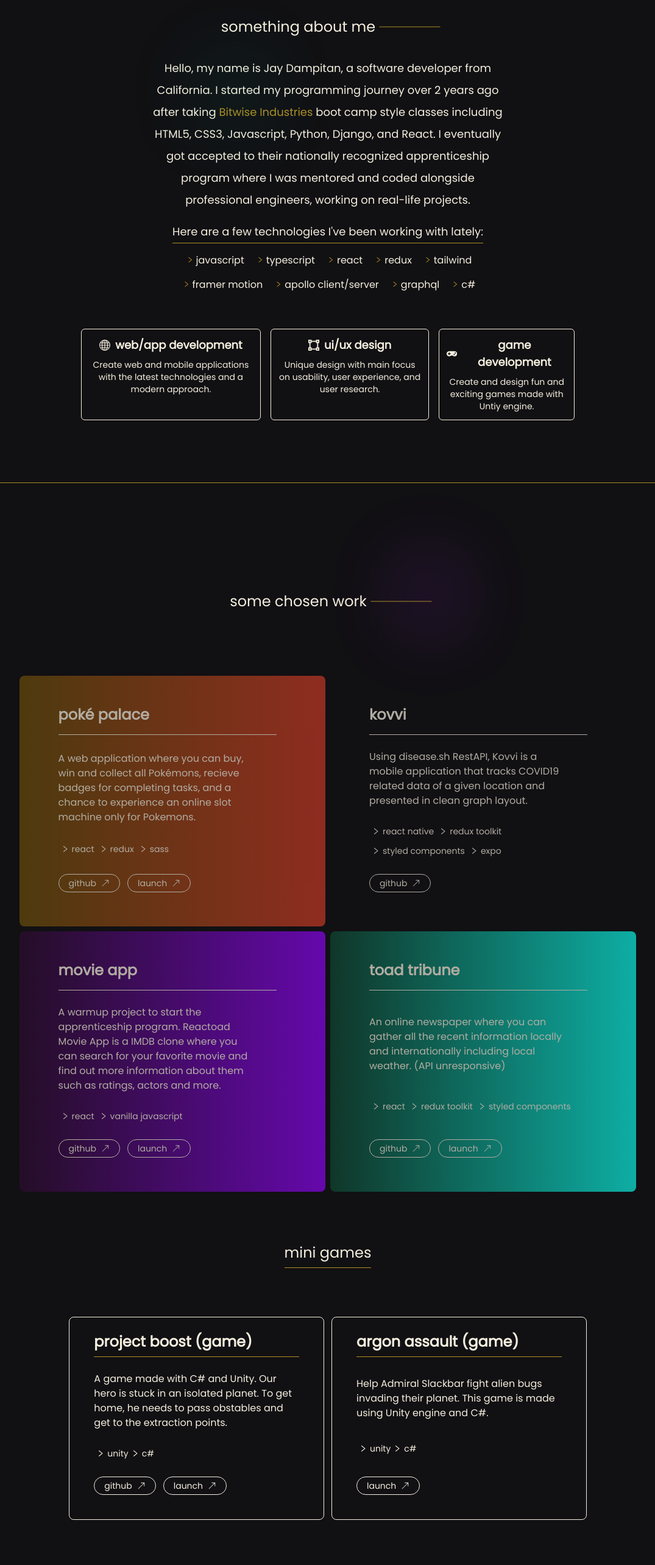
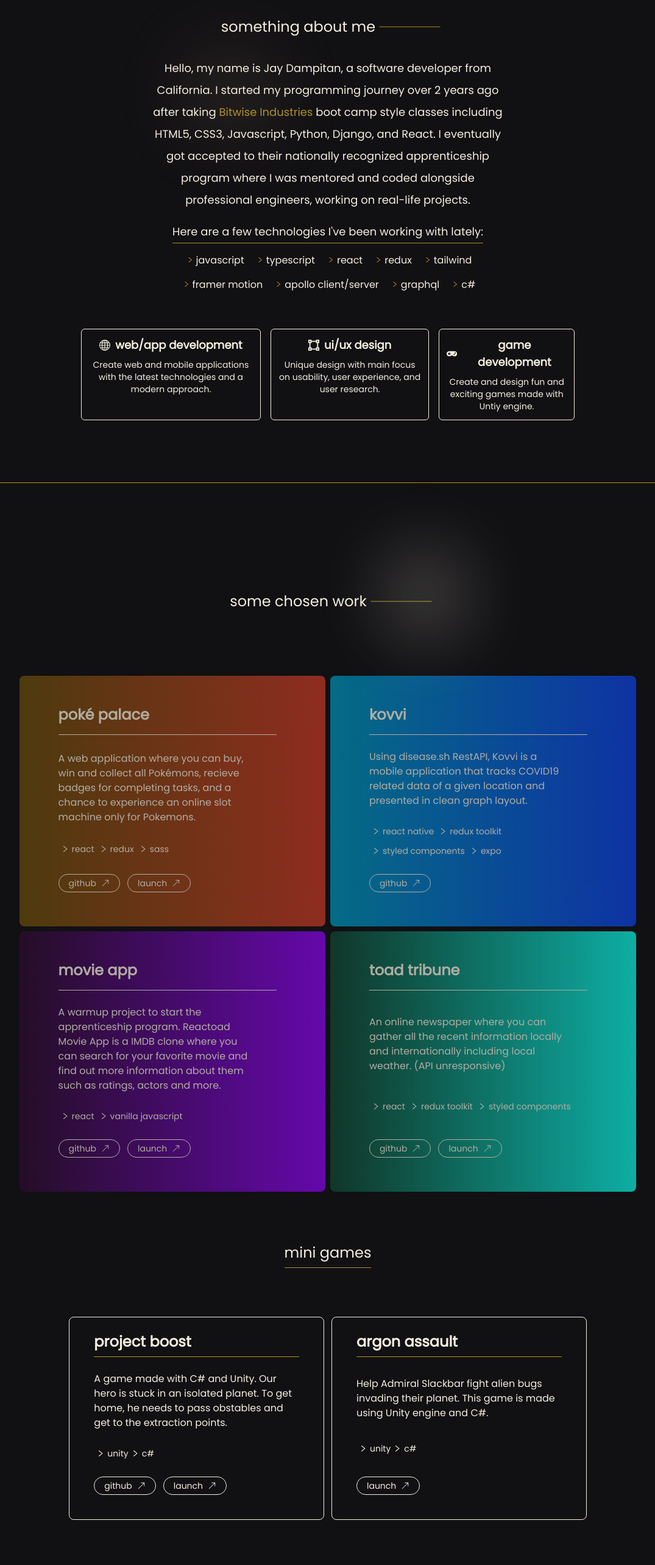
Before and after one commit to JayDampitan/new-portfolio, a Next.js app in the folder my-app/: page / in a window 1280 px wide. Shown: the part 840-3406 px from the top of the page at 61% size, without its empty margins (102-1177 px from the left). Built offline with nearby package versions, Linux system fonts and the light colour scheme.

Commit message:
fix card background bug

```diff
--- a/my-app/assets/workData.tsx
+++ b/my-app/assets/workData.tsx
@@ -46,7 +46,7 @@ export const WORK__DATA = [
 
 export const OTHER__WORK__DATA = [
   {
-    title: "project boost (game)",
+    title: "project boost",
     description:
       "A game made with C# and Unity. Our hero is stuck in an isolated planet. To get home, he needs to pass obstables and get to the extraction points.",
     background: "bg-gradient-to-r from-[#0ddd8645] to-[#0df1e2]",
@@ -56,7 +56,7 @@ export const OTHER__WORK__DATA = [
       "https://sharemygame.com/@JayDampitan/jay-s-project-boost-from-unity-3d-course",
   },
   {
-    title: "argon assault (game)",
+    title: "argon assault",
     description:
       " Help Admiral Slackbar fight alien bugs invading their planet. This game is made using Unity engine and C#.",
     background: "bg-gradient-to-r from-[#0ddd8645] to-[#0df1e2]",
--- a/my-app/components/about/About.tsx
+++ b/my-app/components/about/About.tsx
@@ -105,14 +105,14 @@ const About = (props: Props) => {
                 className="relative group flex"
               >
                 <div
-                  className=" absolute inset-0.5 bg-gradient-to-r from-[#0ddd8643] to-[#2e91cb]
+                  className=" absolute inset-0.5 bg-gradient-to-r from-[#ffb7005d] to-[#eb412ad2]
                 rounded-lg blur opacity-0 group-hover:opacity-50 transition duration-1000
                 group-hover:duration-200"
                 ></div>
                 <div
                   className="relative bg-darkGrey group text-white rounded-md  p-1
                      border border-white text-center flex
-                    flex-col items-center hover:border-green-300 hover:-translate-y-1 duration-200 lg:p-3"
+                    flex-col items-center hover:border-orange-300 hover:-translate-y-1 duration-200 lg:p-3"
                 >
                   <div className="text-sm font-semibold flex items-center mb-2 gap-2 lg:text-lg">
                     <Icon />
@@ -136,7 +136,7 @@ const About = (props: Props) => {
         animate="visible"
         drag
         dragConstraints={constraintRef}
-        className="absolute w-[5%] h-[5%] opacity-70 bg-gradient-to-r from-[#0ddd8645] to-[#0df1e2] top-32
+        className="absolute w-[5%] h-[5%] opacity-70 bg-orange-200 top-32
           blur-3xl rounded-full cursor-pointer lg:top-40 lg:left-[35%]"
       ></motion.div>
     </div>
--- a/my-app/components/contact/Contact.tsx
+++ b/my-app/components/contact/Contact.tsx
@@ -95,16 +95,16 @@ const Contact = (props: Props) => {
         viewport={{ once: true }}
         className="absolute text-white bottom-4 left-4 text-[10px] md:text-[14px] md:left-10"
       >
-        <p>designed and built by:</p>
+        <p>designed and built by: <span className="hidden bg-gradient-to-r from-[#0092B6] to-[#0D41E1]"></span></p>
         <a
           rel="noreferrer"
           href="https://github.com/JayDampitan"
           target="_blank"
           className="text-yellow"
         >
-          jay dampitan
+          jay dampitan <span className="hidden bg-gradient-to-r from-[#0ddd8645] to-[#0df1e2]"></span>
         </a>
-        <p>2023</p>
+        <p>2023 <span className="hidden bg-gradient-to-r from-[#aa03ac2f] to-[#9305ffeb]"></span></p>
       </motion.div>
     </div>
   );
--- a/my-app/components/utils/ToTop.tsx
+++ b/my-app/components/utils/ToTop.tsx
@@ -15,9 +15,9 @@ const ToTop = (props: Props) => {
         to="/"
         spy={true}
         smooth={true}
-        offset={50}
+        offset={0}
         duration={500}
-        className="text-white text-sm  lg:text-xl font-thin scroll cursor-pointer"
+        className="text-white text-sm  lg:text-lg font-thin scroll cursor-pointer"
       >
         back to top
       </Link>
--- a/my-app/components/work/OtherWorks.tsx
+++ b/my-app/components/work/OtherWorks.tsx
@@ -19,12 +19,12 @@ const OtherWorks = (props: Props) => {
           className="w-full lg:w-1/3 items-stretch flex relative group"
         >
           <div
-            className="absolute inset-0.5 bg-gradient-to-r from-[#aa03ac2f] to-[#9305ffeb]
+            className="absolute inset-0.5 bg-gradient-to-r from-[#ffb7005d] to-[#eb412ad2]
           rounded-lg blur opacity-0 group-hover:opacity-100 transition duration-1000 group-hover:duration-200"
           ></div>
           <div
             className={`bg-darkGrey relative text-white flex flex-col justify-between py-4 px-4 lg:px-10 border border-white
-            duration-200 hover:-translate-y-1 cursor-pointer rounded-lg hover:border-purple-400`}
+            duration-200 hover:-translate-y-1 cursor-pointer rounded-lg hover:border-orange-300`}
           >
             <h2 className="lg:text-2xl text-white font-bold border-b border-yellow py-2">
               {item.title}
--- a/my-app/components/work/Work.tsx
+++ b/my-app/components/work/Work.tsx
@@ -75,7 +75,7 @@ const Work = (props: Props) => {
         animate="visible"
         drag
         dragConstraints={constrainRef}
-        className="absolute w-[5%] h-[5%] bg-gradient-to-r from-[#aa03ac2f] to-[#a335f6] top-32 right-[35%] blur-3xl opacity-70 rounded-full cursor-pointer"
+        className="absolute w-[5%] h-[5%] bg-white top-32 right-[35%] blur-3xl opacity-70 rounded-full cursor-pointer"
       ></motion.div>
     </div>
   );
```
